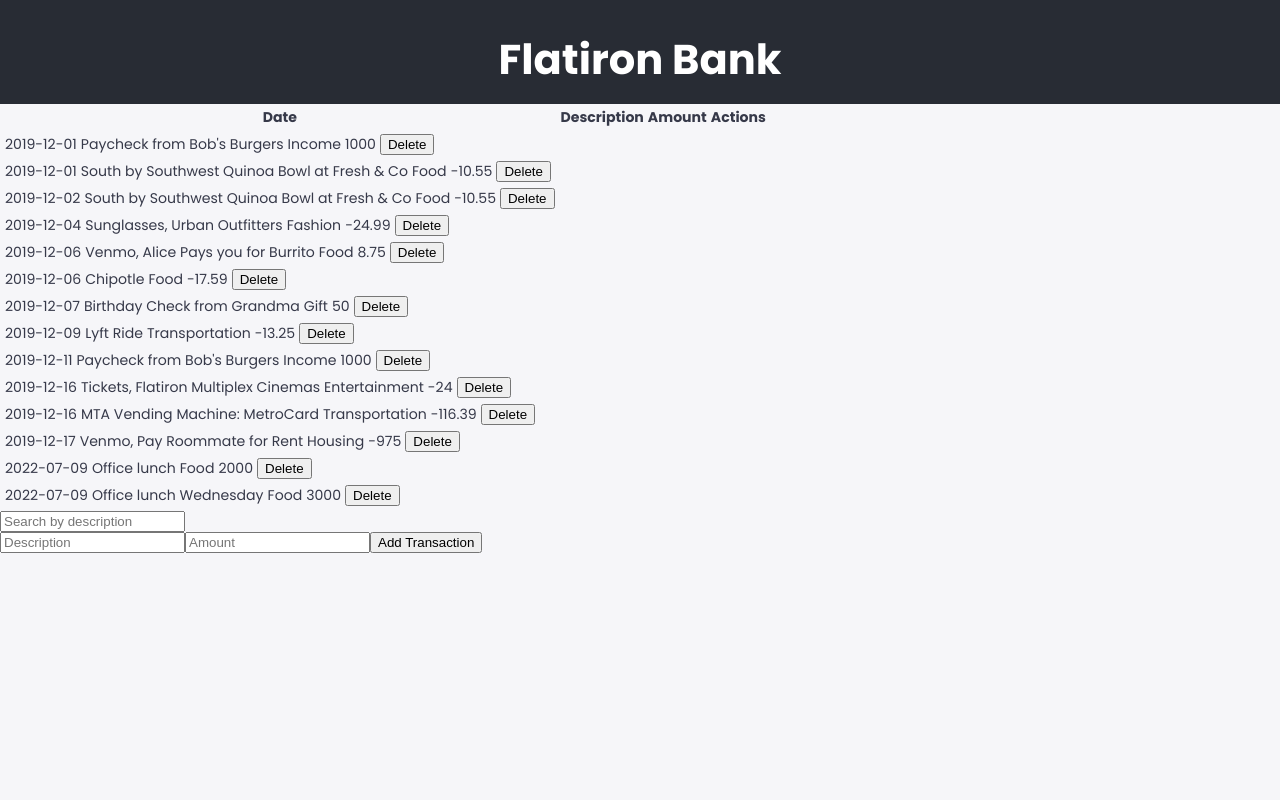
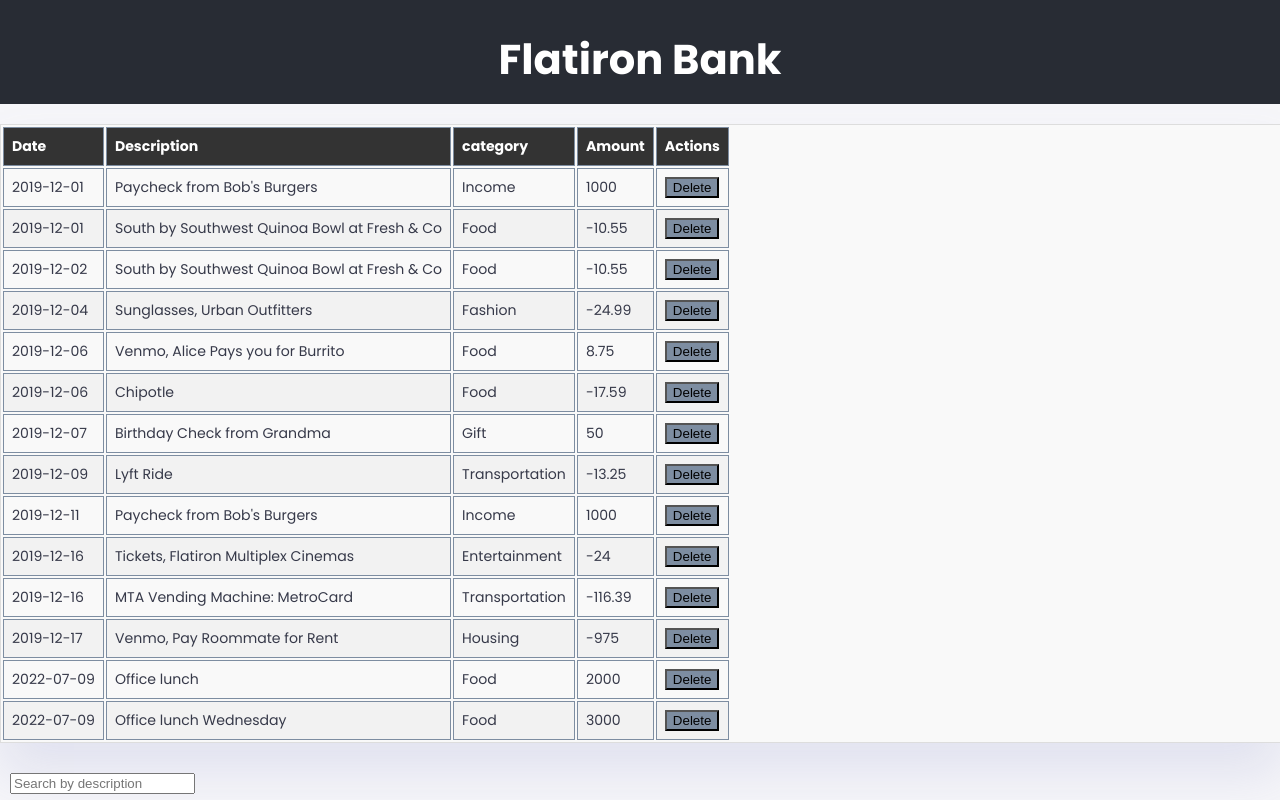
Before and after one commit to StormRobert/Flatiron-Bank, a React (Create React App) app in the folder flatiron-bank/: page / in a window 1280 px wide. Built offline with nearby package versions, Linux system fonts and the light colour scheme; data requests are answered from the project's data file.

Commit message:
final stage of adding, editing and removing in each file

```diff
--- a/flatiron-bank/src/App.css
+++ b/flatiron-bank/src/App.css
@@ -13,6 +13,7 @@
   --color-primary: #6c9BCF;
   --color-dark: #363949;
   --color-dark-variant: #677483;
+  --color-dark-variant-2:#282c34;
   --color-info-dark: #7d8da1;
   --color-background: #f6f6f9;
   --color-light: rgba(132, 139, 200, 0.18);
@@ -46,7 +47,7 @@
 }
 
 .App-header {
-  background-color: #282c34;
+  background-color: var(--color-dark-variant-2);
   min-height: 8vh;
   align-items: center;
 
@@ -63,6 +64,57 @@
   transform: translate(-50%, -50%);
 }
 
-.App-link {
-  color: #61dafb;
+
+.transaction-form {
+  background-color: var(--color-dark-variant-2);
+  padding: 20px;
+  display: flex;
+  flex-direction: column;
+  align-items: center;
 }
+
+.transaction-form input {
+  padding: 10px;
+  margin: 5px;
+  border: 1px solid #ccc;
+  border-radius: 5px;
+}
+
+.App .transaction-table{
+  box-shadow: 0 2rem 3rem rgba(132, 139, 200, 0.18);
+  background-color: #f9f9f9;
+  border: 1px solid #ddd;
+  border-collapse: collapse;
+  width: 100%;
+  margin: 20px 0;
+}
+
+.App .transaction-table th, td{
+  border: 1px solid var(--color-info-dark);
+  padding: 8px;
+  text-align: left;
+}
+
+.transaction-table button{
+  cursor: pointer;
+  background-color: var(--color-info-dark);
+
+}
+
+.transaction-table button:hover{
+  color: var(--color-danger) ;
+
+}
+
+.transaction-table th {
+  background-color: #333;
+  color: #fff;
+}
+
+.transaction-table tr:nth-child(even) {
+  background-color: #f2f2f2;
+}
+
+.search-bar {
+  padding: 10px;
+}
--- a/flatiron-bank/src/App.js
+++ b/flatiron-bank/src/App.js
@@ -20,18 +20,20 @@ function App() {
       })
   });
 
-  const addTransaction = (newTransaction) => {
-    // Simulate adding a new transaction to the local state (no backend persistence).
+  function addTransaction(newTransaction) {
+    // Simulate adding a new transaction
+    // had help with gpt here on adding
     const id = Date.now();
     const transaction = { id, ...newTransaction };
     setTransactions([...transactions, transaction]);
   };
+
   const filteredTransactions = transactions ? transactions.filter((transaction) =>
     transaction.description.toLowerCase().includes(searchTerm.toLowerCase())
   ) : [];
 
-  const deleteTransaction = (id) => {
-    // Simulate deleting a transaction from the local state (no backend persistence).
+  function deleteTransaction(id) {
+    // deleting a transaction
     setTransactions(transactions.filter((transaction) => transaction.id !== id));
   };
 
@@ -44,8 +46,6 @@ function App() {
       <TableTransaction transactions={filteredTransactions} onDelete={deleteTransaction}/>
       <SearchBar onSearch={setSearchTerm}/>
       <TransactionForm onSubmit={addTransaction}/>
-
-
     </div>
   );
 }
--- a/flatiron-bank/src/components/FormTransaction.js
+++ b/flatiron-bank/src/components/FormTransaction.js
@@ -4,8 +4,8 @@ function TransactionForm({onSubmit}){
     const [description, setDescription] = useState('');
     const [amount, setAmount] = useState('');
 
-    const handleSubmit = (e) => {
-      e.preventDefault();
+    const handleSubmit = (event) => {
+      event.preventDefault();
       onSubmit({ description, amount });
       setDescription('')
       setAmount('')
@@ -13,8 +13,8 @@ function TransactionForm({onSubmit}){
 
 
 return(
-    <div>
-         <form onSubmit={handleSubmit}>
+  <div className="transaction-form">
+    <form onSubmit={handleSubmit}>
       <input
         type="text"
         placeholder="Description"
@@ -29,7 +29,7 @@ return(
       />
       <button type="submit">Add Transaction</button>
     </form>
-    </div>
+  </div>
 )
 
 }
--- a/flatiron-bank/src/components/SearchBar.js
+++ b/flatiron-bank/src/components/SearchBar.js
@@ -1,12 +1,12 @@
 import React from "react";
 
-function SearchBar(onSearch){
+function SearchBar({onSearch}){
     return(
-    <div>
+    <div className="search-bar">
      <input
       type="text"
       placeholder="Search by description"
-      onChange={(e) => onSearch(e.target.value)}
+      onChange={(event) => onSearch(event.target.value)}
      />
     </div>
     )
--- a/flatiron-bank/src/components/TableRowTransaction.js
+++ b/flatiron-bank/src/components/TableRowTransaction.js
@@ -2,7 +2,7 @@ import React from "react";
 
 function TableRowTransaction ({ transaction, onDelete }) {
     return (
-    <div>
+    <>
       <tr>
         <td>{transaction.date}</td>
         <td>{transaction.description}</td>
@@ -12,7 +12,7 @@ function TableRowTransaction ({ transaction, onDelete }) {
           <button onClick={() => onDelete(transaction.id)}>Delete</button>
         </td>
       </tr>
-    </div>
+    </>
     );
   };
 
--- a/flatiron-bank/src/components/TableTransaction.js
+++ b/flatiron-bank/src/components/TableTransaction.js
@@ -3,12 +3,13 @@ import TableRowTransaction from "./TableRowTransaction";
 
 function TableTransaction({transactions, onDelete}) {
     return(
-
+    <div className="transaction-table">
     <table>
       <thead>
         <tr>
           <th>Date</th>
           <th>Description</th>
+          <th>category</th>
           <th>Amount</th>
           <th>Actions</th>
         </tr>
@@ -19,7 +20,7 @@ function TableTransaction({transactions, onDelete}) {
         ))}
       </tbody>
     </table>
-
+   </div>
     )
 }
 export default TableTransaction;
```
